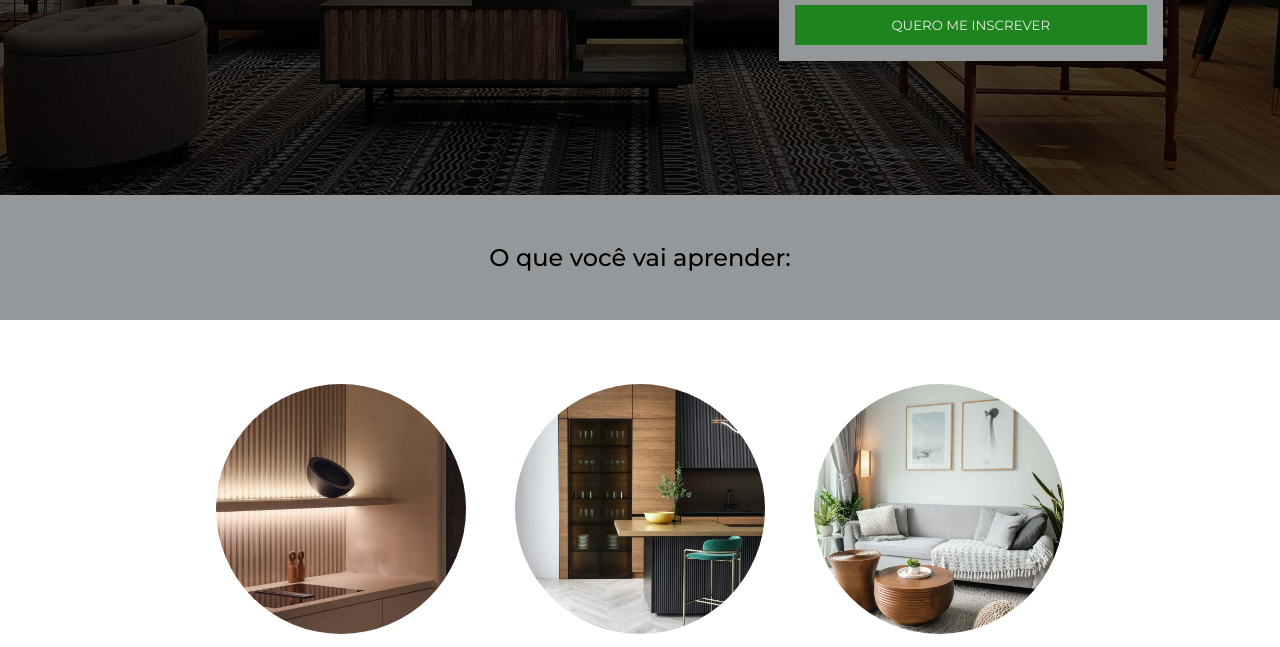
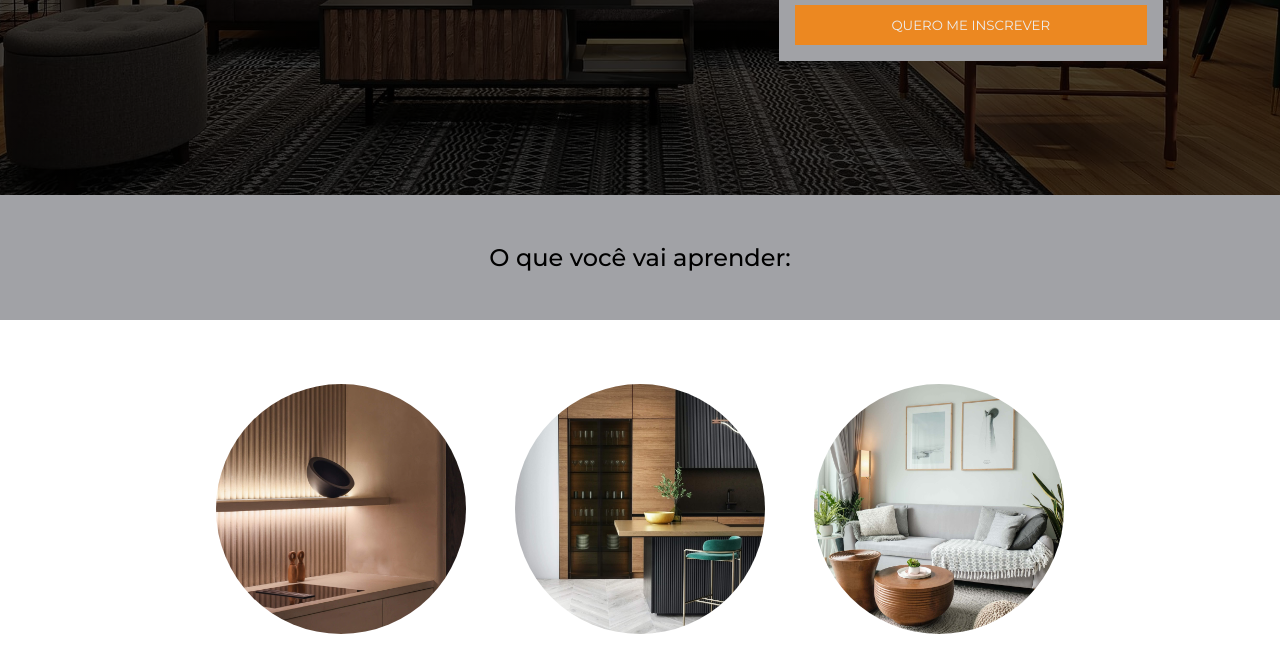
Before and after one commit to Jeandra/ArtDecor, a plain HTML site: page index.html in a window 1280 px wide. Shown: the part 485-1132 px from the top of the page. Drawn offline with nearby package versions, Linux system fonts and the light colour scheme.

Commit message:
alteração de cores

```diff
--- a/CSS/style.css
+++ b/CSS/style.css
@@ -1,6 +1,6 @@
 :root {
-    --primary: green;
-    --secondary: #95989a;
+    --primary: #ff8201;
+    --secondary: #a1a2a6;
     --text-color: #fff;
     --text-tertiary: #5d5d5d;
 }
```
